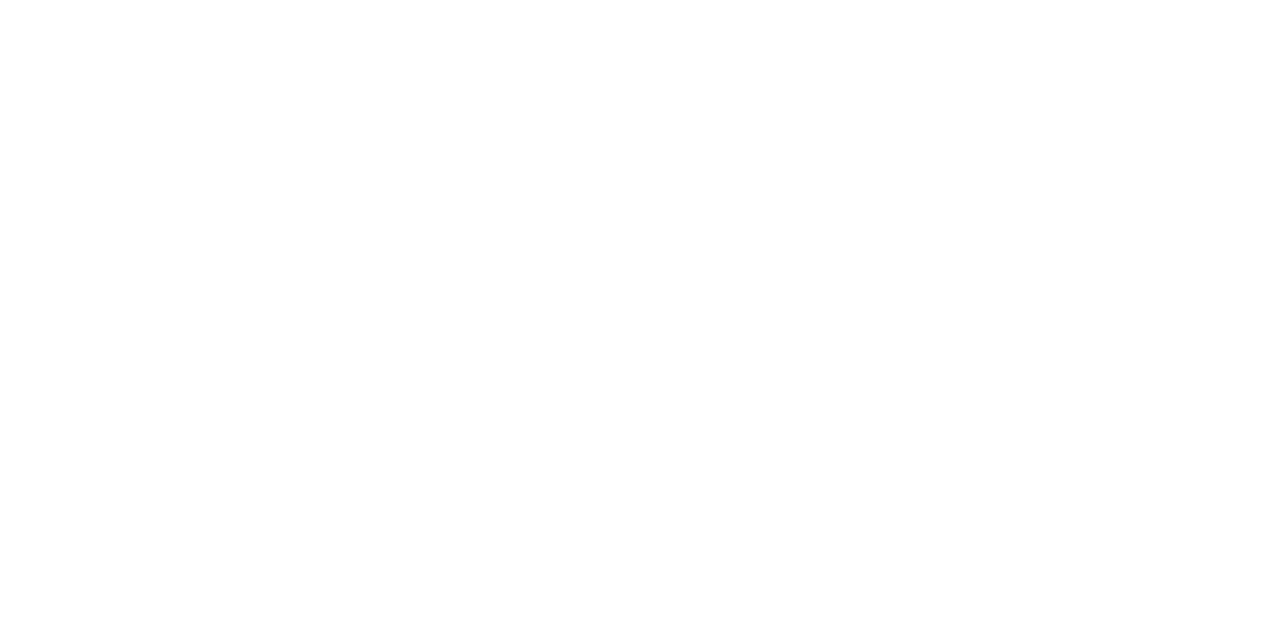
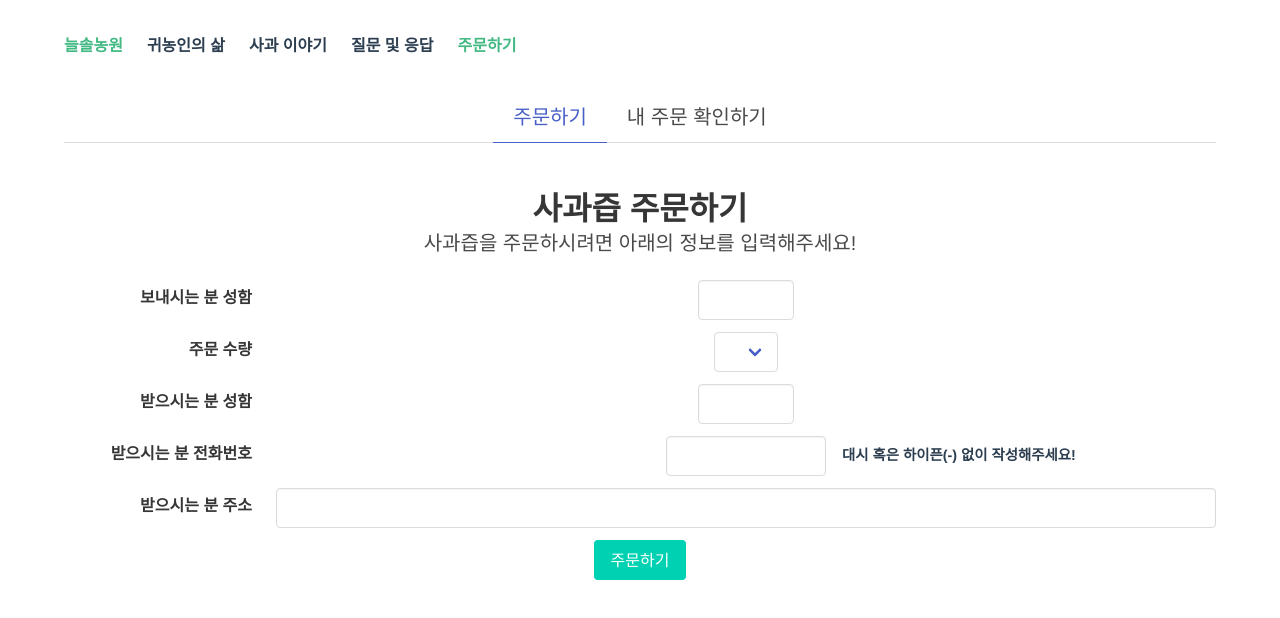
Before and after one commit to Zeniuus/awesome-applejuice, a Vue app in the folder client/: page /order/purchase in a window 1280 px wide. Shown: the top 618 px of the page. Built offline with nearby package versions, Linux system fonts and the light colour scheme.

Commit message:
Add tab in order page: purchase & my order tabs

```diff
--- a/client/src/App.vue
+++ b/client/src/App.vue
@@ -22,14 +22,17 @@
   name: 'app',
   computed: {
     shouldNavbarShown() {
-      const NAVBAR_VIEWS = [
-        'home',
-        'rural-life',
-        'apple-story',
-        'qna',
-        'order',
+      // const NAVBAR_VIEWS = [
+      //   'home',
+      //   'rural-life',
+      //   'apple-story',
+      //   'qna',
+      //   'order',
+      // ];
+      const NO_NAVBAR_VIEWS = [
+        'signin',
       ];
-      return NAVBAR_VIEWS.includes(this.$route.name);
+      return !NO_NAVBAR_VIEWS.includes(this.$route.name);
     },
     shouldAdShown() {
       const AD_VIEWS = [
--- a/client/src/components/Advertisement.vue
+++ b/client/src/components/Advertisement.vue
@@ -4,7 +4,7 @@
       사과즙 절찬 판매중!
     </p>
     <p>
-      자세한 사항은 <router-link :to="{ name: 'order' }">구매하기 페이지</router-link>를 참고해주세요.
+      자세한 사항은 <router-link :to="{ name: 'order' }">주문하기 페이지</router-link>를 참고해주세요.
     </p>
   </div>
 </template>
--- a/client/src/components/Navbar.vue
+++ b/client/src/components/Navbar.vue
@@ -24,7 +24,7 @@
             질문 및 응답
           </router-link>
           <router-link class="navbar-item" :to="{ name: 'order' }">
-            구매하기
+            주문하기
           </router-link>
         </div>
       </div>
@@ -75,7 +75,7 @@
     font-weight: bold;
     color: #2c3e50;
 
-    &.router-link-exact-active {
+    &.router-link-active {
         color: #42b983;
     }
   }
--- /dev/null
+++ b/client/src/components/Order/MyOrder.vue
@@ -0,0 +1,15 @@
+<template>
+  <div>
+    My Order!
+  </div>
+</template>
+
+<script>
+export default {
+  name: 'my-order',
+};
+</script>
+
+<style lang="scss" scoped>
+
+</style>
--- /dev/null
+++ b/client/src/components/Order/PurchaseForm.vue
@@ -0,0 +1,120 @@
+<template>
+  <div>
+    <h2 class="title">사과즙 주문하기</h2>
+    <p class="subtitle">사과즙을 주문하시려면 아래의 정보를 입력해주세요!</p>
+    <horizontal-input-field>
+      <label slot="label" class="label" for="sender-name">보내시는 분 성함</label>
+      <input slot="input" id="sender-name" class="input"
+             type="text" v-model="senderName" />
+    </horizontal-input-field>
+    <horizontal-input-field>
+      <label slot="label" class="label" for="amount">주문 수량</label>
+      <div slot="input" class="select">
+        <select id="amount" v-model="amount">
+          <option v-for="num in range(10)" :key="num">{{ num }}</option>
+        </select>
+      </div>
+    </horizontal-input-field>
+    <horizontal-input-field>
+      <label slot="label" class="label" for="receiver-name">받으시는 분 성함</label>
+      <input slot="input" id="receiver-name" class="input"
+             type="text" v-model="receiverName" />
+    </horizontal-input-field>
+    <horizontal-input-field>
+      <label slot="label" class="label" for="receiver-phone">받으시는 분 전화번호</label>
+      <div slot="input" class="input-wrapper">
+        <input id="receiver-phone" class="input"
+               type="tel" v-model="receiverPhone" />
+        <span class="input-msg">대시 혹은 하이픈(-) 없이 작성해주세요!</span>
+      </div>
+    </horizontal-input-field>
+    <horizontal-input-field>
+      <label slot="label" class="label" for="receiver-address">받으시는 분 주소</label>
+      <input slot="input" id="receiver-address" class="input"
+             type="text" v-model="receiverAddr" />
+    </horizontal-input-field>
+    <div class="buttons">
+      <button class="button is-primary" :class="{ 'is-loading': this.isLoading }"
+              @click="createNewOrder">
+        주문하기
+      </button>
+    </div>
+  </div>
+</template>
+
+<script>
+import HorizontalInputField from '../HorizontalInputField';
+import { range } from '../../utils/number'; /* eslint-disable-line */
+import { API_URL } from '../../config';
+
+export default {
+  name: 'order_purchase',
+  data() {
+    return {
+      senderName: '',
+      amount: '',
+      receiverName: '',
+      receiverAddr: '',
+      receiverPhone: '',
+      isLoading: false,
+    };
+  },
+  methods: {
+    range,
+    async createNewOrder() {
+      /* TODO: validate inputs. */
+      this.isLoading = true;
+      let result;
+      try {
+        const data = {
+          sender_name: this.senderName,
+          receiver_name: this.receiverName,
+          receiver_phone: this.receiverPhone,
+          receiver_addr: this.receiverAddr,
+          amount: this.amount,
+        };
+        result = await this.$http.post(`${API_URL}/orders/`, data);
+      } catch (e) {
+        alert(e.toString()); /* eslint-disable-line */
+        this.isLoading = false;
+        return;
+      }
+      this.isLoading = false;
+      const orderNumber = result.data.order_number;
+      alert(`Your order number is:\n${orderNumber}`); /* eslint-disable-line */
+    },
+  },
+  components: {
+    HorizontalInputField,
+  },
+};
+</script>
+
+<style lang="scss" scoped>
+#sender-name, #receiver-name {
+  width: 6rem;
+}
+#receiver-phone {
+  width: 10rem;
+}
+.input-wrapper {
+  position: relative;
+  .input-msg {
+    position: absolute;
+    top: 50%;
+    transform: translateY(-50%);
+    font-size: 0.9rem;
+    margin-left: 1rem;
+    font-weight: bold;
+    /*&::before {*/
+    /*content: '* ';*/
+    /*}*/
+  }
+}
+.buttons {
+  width: 100%;
+  .button {
+    margin: 0 auto;
+  }
+}
+</style>
--- a/client/src/router.js
+++ b/client/src/router.js
@@ -6,6 +6,8 @@
 import QnA from './views/QnA';
 import Order from './views/Order';
 import Signin from './views/Signin';
+import PurchaseForm from './components/Order/PurchaseForm';
+import MyOrder from './components/Order/MyOrder';
 
 
 Vue.use(Router);
@@ -38,6 +40,18 @@
       path: '/order',
       name: 'order',
       component: Order,
+      children: [
+        {
+          path: 'purchase',
+          name: 'order_purchase',
+          component: PurchaseForm,
+        },
+        {
+          path: 'my-order',
+          name: 'order_my-order',
+          component: MyOrder,
+        },
+      ],
     },
     {
       path: '/signin',
--- a/client/src/views/Order.vue
+++ b/client/src/views/Order.vue
@@ -1,90 +1,56 @@
 <template>
   <div>
-    <h2 class="title">사과즙 구매하기</h2>
-    <p class="subtitle">사과즙을 구매하시려면 아래의 정보를 입력해주세요!</p>
-    <horizontal-input-field>
-      <label slot="label" class="label" for="sender-name">보내시는 분 성함</label>
-      <input slot="input" id="sender-name" class="input"
-             type="text" v-model="senderName" />
-    </horizontal-input-field>
-    <horizontal-input-field>
-      <label slot="label" class="label" for="amount">주문 수량</label>
-      <div slot="input" class="select">
-        <select id="amount" v-model="amount">
-          <option v-for="num in range(10)" :key="num">{{ num }}</option>
-        </select>
-      </div>
-    </horizontal-input-field>
-    <horizontal-input-field>
-      <label slot="label" class="label" for="receiver-name">받으시는 분 성함</label>
-      <input slot="input" id="receiver-name" class="input"
-             type="text" v-model="receiverName" />
-    </horizontal-input-field>
-    <horizontal-input-field>
-      <label slot="label" class="label" for="receiver-phone">받으시는 분 전화번호</label>
-      <div slot="input" class="input-wrapper">
-        <input id="receiver-phone" class="input"
-               type="tel" v-model="receiverPhone" />
-        <span class="input-msg">대시 혹은 하이픈(-) 없이 작성해주세요!</span>
-      </div>
-    </horizontal-input-field>
-    <horizontal-input-field>
-      <label slot="label" class="label" for="receiver-address">받으시는 분 주소</label>
-      <input slot="input" id="receiver-address" class="input"
-             type="text" v-model="receiverAddr" />
-    </horizontal-input-field>
-    <div class="buttons">
-      <button class="button is-primary" :class="{ 'is-loading': this.isLoading }"
-              @click="createNewOrder">
-        주문하기
-      </button>
+    <div id="order-tabs" class="tabs is-centered is-medium">
+      <ul>
+        <li :class="{ 'is-active': tab === Tab.PURCHASE }">
+          <router-link :to="{ name: 'order_purchase' }">주문하기</router-link>
+        </li>
+        <li :class="{ 'is-active': tab === Tab.MY_ORDER }">
+          <router-link :to="{ name: 'order_my-order' }">내 주문 확인하기</router-link>
+        </li>
+      </ul>
     </div>
+    <router-view />
   </div>
 </template>
 
 <script>
-import { range } from '../utils/number'; /* eslint-disable-line */
 import HorizontalInputField from '../components/HorizontalInputField';
-import { API_URL } from '../config';
+
+const constants = {
+  Tab: {
+    PURCHASE: 'PURCHASE',
+    MY_ORDER: 'MY_ORDER',
+  },
+};
+
+function updateTab(_this, nextTab) {
+  const routeTabConst = nextTab
+    .replace('-', '_')
+    .toUpperCase();
+  _this.tab = constants.Tab[routeTabConst]; /* eslint-disable-line no-param-reassign */
+}
 
 export default {
   name: 'Order',
   data() {
     return {
-      senderName: '',
-      amount: '',
-      receiverName: '',
-      receiverAddr: '',
-      receiverPhone: '',
-      isLoading: false,
+      tab: '',
+      ...constants,
     };
   },
-  methods: {
-    range(n) {
-      return range(n);
-    },
-    async createNewOrder() {
-      /* TODO: validate inputs. */
-      this.isLoading = true;
-      let result;
-      try {
-        const data = {
-          sender_name: this.senderName,
-          receiver_name: this.receiverName,
-          receiver_phone: this.receiverPhone,
-          receiver_addr: this.receiverAddr,
-          amount: this.amount,
-        };
-        result = await this.$http.post(`${API_URL}/orders/`, data);
-      } catch (e) {
-        alert(e.toString()); /* eslint-disable-line */
-        this.isLoading = false;
-        return;
-      }
-      this.isLoading = false;
-      const orderNumber = result.data.order_number;
-      alert(`Your order number is:\n${orderNumber}`); /* eslint-disable-line */
-    },
+  beforeRouteEnter(to, from, next) {
+    const nextTab = to.name.split('_')[1];
+    if (!nextTab) next({ name: 'order_purchase' });
+    else next(vm => updateTab(vm, nextTab));
+  },
+  beforeRouteUpdate(to, from, next) {
+    const nextTab = to.name.split('_')[1];
+    if (!nextTab) next({ name: 'order_purchase' });
+    else {
+      updateTab(this, nextTab);
+      next();
+    }
   },
   components: {
     HorizontalInputField,
@@ -93,30 +59,7 @@
 </script>
 
 <style lang="scss" scoped>
-#sender-name, #receiver-name {
-  width: 6rem;
-}
-#receiver-phone {
-  width: 10rem;
-}
-.input-wrapper {
-  position: relative;
-  .input-msg {
-    position: absolute;
-    top: 50%;
-    transform: translateY(-50%);
-    font-size: 0.9rem;
-    margin-left: 1rem;
-    font-weight: bold;
-    /*&::before {*/
-      /*content: '* ';*/
-    /*}*/
-  }
-}
-.buttons {
-  width: 100%;
-  .button {
-    margin: 0 auto;
-  }
+#order-tabs {
+  margin-bottom: 3rem;
 }
 </style>
```
